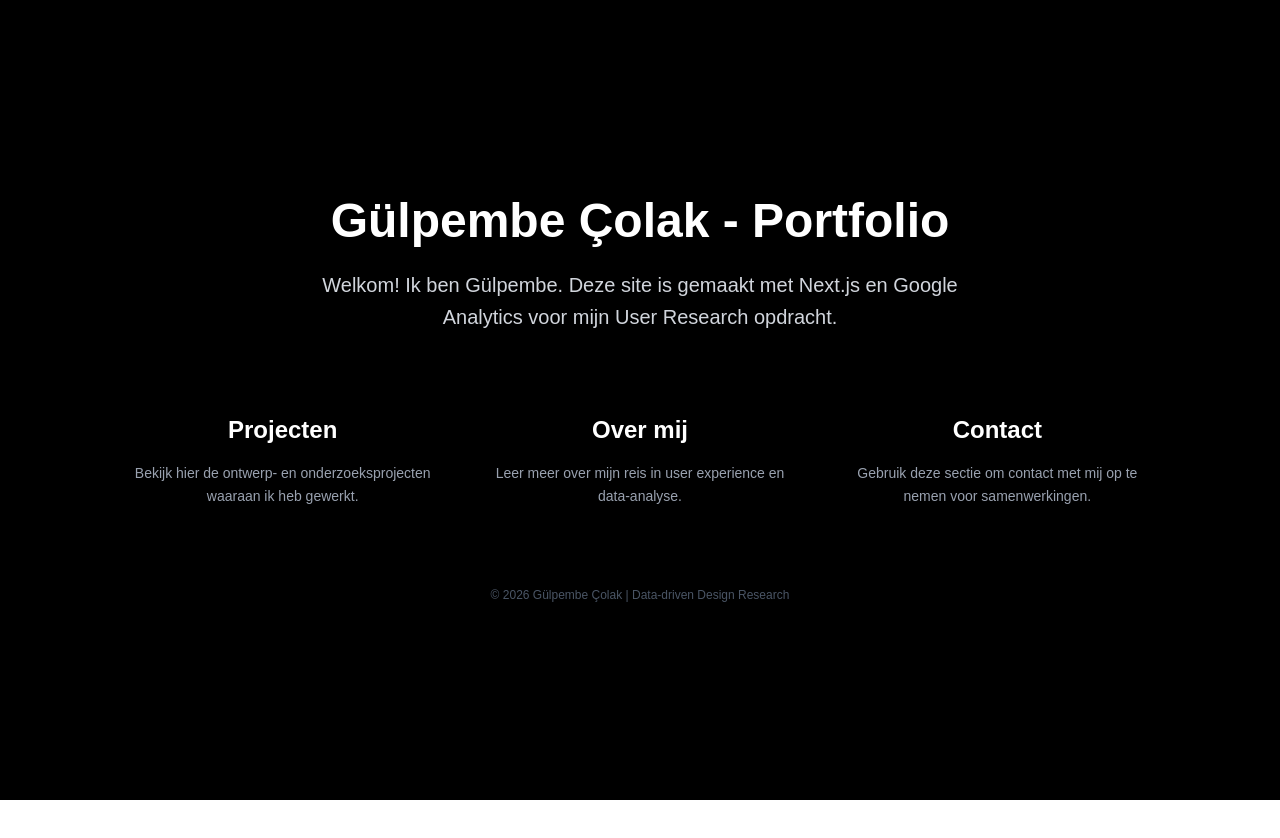
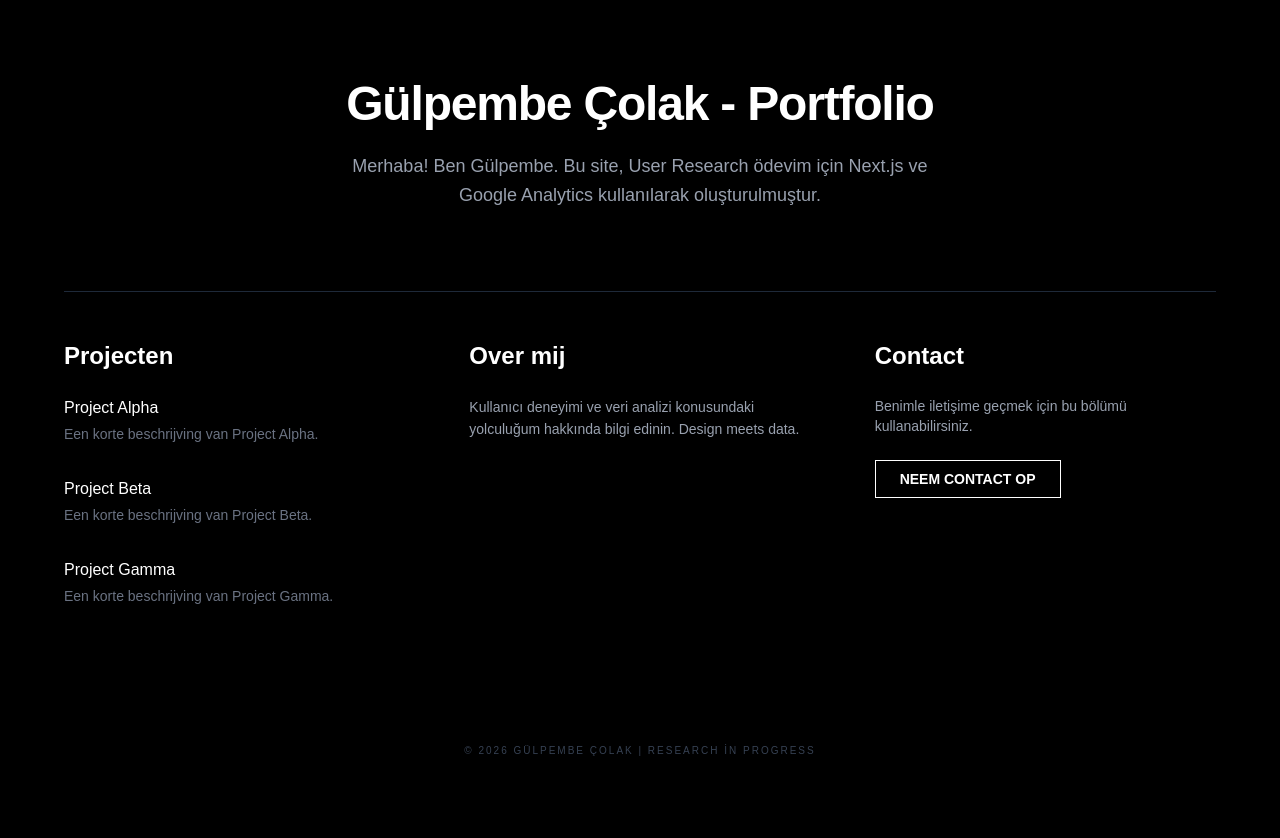
Before and after one commit to gulpembecolak-dev/my-portfolio, a Next.js app: page / in a window 1280 px wide. Before the commit the page ends 800 px from the top, so only its background shows below. Built offline with nearby package versions, Linux system fonts and the light colour scheme.

Commit message:
estetik tasarıma geri dönüldü ve takip kodları eklendi

```diff
--- a/app/page.tsx
+++ b/app/page.tsx
@@ -1,5 +1,13 @@
 // app/page.tsx
 'use client'
+
+import { useState } from 'react'
+
+const projects = [
+  { id: 'p1', title: 'Project Alpha', short: 'Een korte beschrijving van Project Alpha.' },
+  { id: 'p2', title: 'Project Beta', short: 'Een korte beschrijving van Project Beta.' },
+  { id: 'p3', title: 'Project Gamma', short: 'Een korte beschrijving van Project Gamma.' },
+]
 
 function sendGtagEvent(name: string, params: Record<string, any> = {}) {
   if (typeof window !== 'undefined' && (window as any).gtag) {
@@ -8,63 +16,110 @@ function sendGtagEvent(name: string, params: Record<string, any> = {}) {
 }
 
 export default function Page() {
-  const handleSectionClick = (sectionName: string) => {
-    sendGtagEvent('section_click', { section_title: sectionName })
-    // İstersen buraya bir alert veya yönlendirme ekleyebilirsin
+  const [isContactOpen, setContactOpen] = useState(false)
+  const [contactName, setContactName] = useState('')
+  const [contactMessage, setContactMessage] = useState('')
+
+  function handleProjectClick(p: typeof projects[0]) {
+    sendGtagEvent('project_click', { project_id: p.id, project_title: p.title })
+    alert(`${p.title} geopend.`)
+  }
+
+  function openContact() {
+    sendGtagEvent('contact_open')
+    setContactOpen(true)
+  }
+
+  function submitContact(e: React.FormEvent) {
+    e.preventDefault()
+    sendGtagEvent('contact_submit', { name: contactName?.slice(0,20) })
+    alert('Bedankt! Je bericht is verzonden.')
+    setContactOpen(false)
   }
 
   return (
-    <main className="min-h-screen bg-black text-white flex flex-col items-center justify-center px-6 text-center">
-      {/* Header / Title */}
-      <header className="mb-12">
-        <h1 className="text-4xl md:text-5xl font-bold mb-6">Gülpembe Çolak - Portfolio</h1>
-        <p className="text-lg md:text-xl text-gray-300 max-w-2xl mx-auto leading-relaxed">
-          Welkom! Ik ben Gülpembe. Deze site is gemaakt met Next.js en Google Analytics
-          voor mijn User Research opdracht.
+    <main className="min-h-screen bg-black text-white flex flex-col items-center justify-center px-6 py-20">
+
+      {/* Header - İlk tasarımdaki gibi sade */}
+      <header className="text-center mb-20">
+        <h1 className="text-4xl md:text-5xl font-bold mb-6 tracking-tight">Gülpembe Çolak - Portfolio</h1>
+        <p className="text-gray-400 max-w-xl mx-auto text-lg leading-relaxed">
+          Merhaba! Ben Gülpembe. Bu site, User Research ödevim için
+          Next.js ve Google Analytics kullanılarak oluşturulmuştur.
         </p>
       </header>
 
-      {/* 3 Column Sections */}
-      <div className="grid grid-cols-1 md:grid-cols-3 gap-12 max-w-5xl w-full mt-8">
+      {/* 3 Column Layout - İlk tasarımdaki yapı */}
+      <div className="grid grid-cols-1 md:grid-cols-3 gap-16 max-w-6xl w-full border-t border-gray-800 pt-12">
 
-        {/* Projecten Section */}
-        <div
-          onClick={() => handleSectionClick('Projecten')}
-          className="cursor-pointer group"
-        >
-          <h2 className="text-2xl font-bold mb-4 group-hover:text-indigo-400 transition-colors">Projecten</h2>
+        {/* Projelerim Bölümü */}
+        <section>
+          <h2 className="text-2xl font-bold mb-6">Projecten</h2>
+          <div className="space-y-6">
+            {projects.map((p) => (
+              <div
+                key={p.id}
+                onClick={() => handleProjectClick(p)}
+                className="cursor-pointer border-b border-transparent hover:border-white transition-all pb-2"
+              >
+                <h3 className="font-medium">{p.title}</h3>
+                <p className="text-sm text-gray-500 mt-1">{p.short}</p>
+              </div>
+            ))}
+          </div>
+        </section>
+
+        {/* Hakkımda Bölümü */}
+        <section>
+          <h2 className="text-2xl font-bold mb-6">Over mij</h2>
           <p className="text-gray-400 text-sm leading-relaxed">
-            Bekijk hier de ontwerp- en onderzoeksprojecten waaraan ik heb gewerkt.
+            Kullanıcı deneyimi ve veri analizi konusundaki yolculuğum hakkında bilgi edinin.
+            Design meets data.
           </p>
-        </div>
+        </section>
 
-        {/* Over mij Section */}
-        <div
-          onClick={() => handleSectionClick('Over mij')}
-          className="cursor-pointer group"
-        >
-          <h2 className="text-2xl font-bold mb-4 group-hover:text-indigo-400 transition-colors">Over mij</h2>
-          <p className="text-gray-400 text-sm leading-relaxed">
-            Leer meer over mijn reis in user experience en data-analyse.
-          </p>
-        </div>
-
-        {/* Contact Section */}
-        <div
-          onClick={() => handleSectionClick('Contact')}
-          className="cursor-pointer group"
-        >
-          <h2 className="text-2xl font-bold mb-4 group-hover:text-indigo-400 transition-colors">Contact</h2>
-          <p className="text-gray-400 text-sm leading-relaxed">
-            Gebruik deze sectie om contact met mij op te nemen voor samenwerkingen.
-          </p>
-        </div>
+        {/* İletişim Bölümü */}
+        <section>
+          <h2 className="text-2xl font-bold mb-6">Contact</h2>
+          <p className="text-gray-400 text-sm mb-6">Benimle iletişime geçmek için bu bölümü kullanabilirsiniz.</p>
+          <button
+            onClick={openContact}
+            className="border border-white px-6 py-2 hover:bg-white hover:text-black transition-all text-sm font-bold"
+          >
+            NEEM CONTACT OP
+          </button>
+        </section>
 
       </div>
 
-      {/* Footer / Analytics Note (Optional - can be hidden) */}
-      <footer className="mt-20 text-xs text-gray-600">
-        &copy; 2026 Gülpembe Çolak | Data-driven Design Research
+      {/* Contact Modal - Siyah Beyaz Tema */}
+      {isContactOpen && (
+        <div className="fixed inset-0 z-50 flex items-center justify-center bg-black/90 px-4">
+          <div className="bg-zinc-900 border border-gray-800 rounded-none w-full max-w-lg p-8">
+            <h3 className="text-2xl font-bold mb-6">Contact</h3>
+            <form onSubmit={submitContact} className="space-y-4">
+              <input
+                placeholder="Naam"
+                className="w-full bg-black border border-gray-800 px-4 py-3 text-white focus:border-white outline-none"
+                required
+                onChange={(e) => setContactName(e.target.value)}
+              />
+              <textarea
+                placeholder="Bericht"
+                className="w-full bg-black border border-gray-800 px-4 py-3 text-white focus:border-white outline-none h-32"
+                required
+              />
+              <div className="flex justify-end gap-4 pt-4">
+                <button type="button" onClick={() => setContactOpen(false)} className="text-sm uppercase tracking-widest">Annuleren</button>
+                <button type="submit" className="bg-white text-black px-8 py-3 text-sm font-bold uppercase tracking-widest">Verzenden</button>
+              </div>
+            </form>
+          </div>
+        </div>
+      )}
+
+      <footer className="mt-32 text-[10px] text-gray-700 uppercase tracking-[0.2em]">
+        &copy; 2026 Gülpembe Çolak | Research in Progress
       </footer>
     </main>
   )
```
